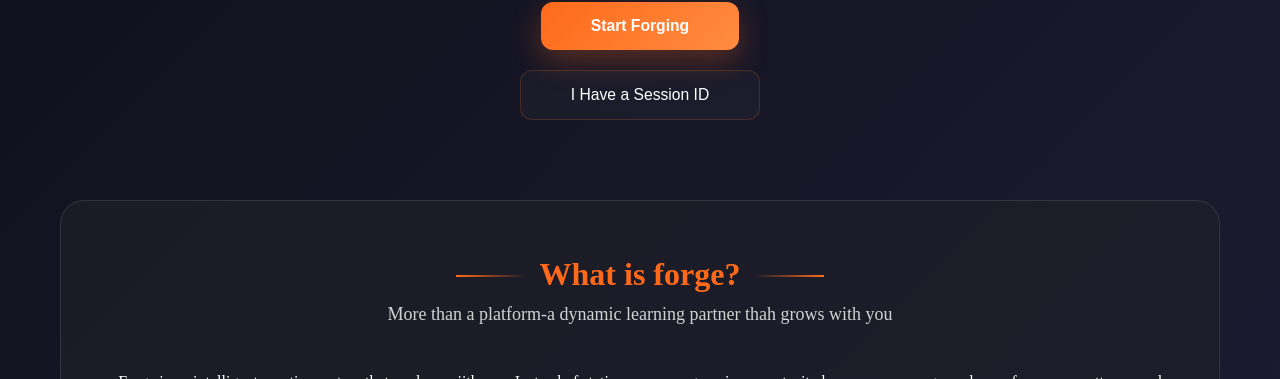
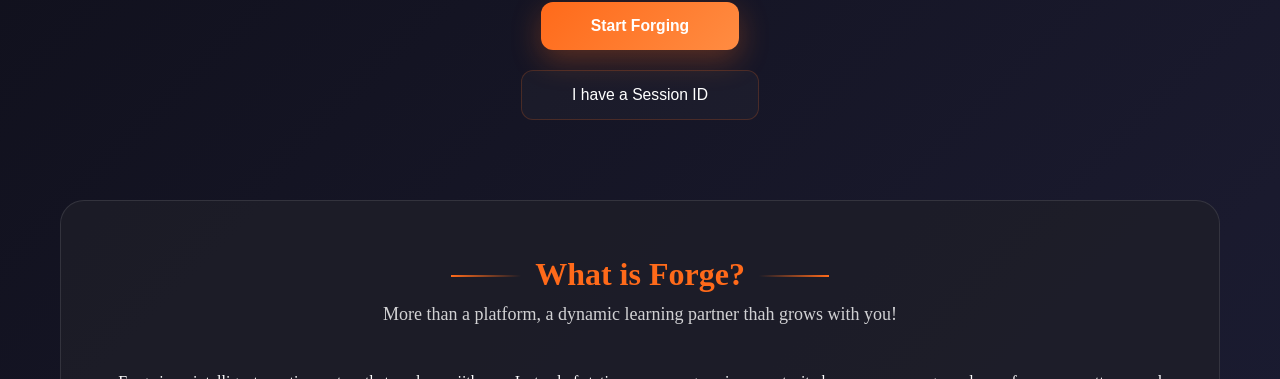
Before and after one commit to Okesh101/Forge, a React (Vite) app in the folder frontend/: page / in a window 1280 px wide. Shown: the part 346-725 px from the top of the page. Built offline with nearby package versions, Linux system fonts and the light colour scheme.

Commit message:
Make little corrections to landing page's word's spellings

```diff
--- a/frontend/src/components/LandingPage.jsx
+++ b/frontend/src/components/LandingPage.jsx
@@ -75,7 +75,7 @@ export default function LandingPage() {
             }}
             onClick={() => setShowLogin(true)}
           >
-            I Have a Session ID
+            I have a Session ID
           </motion.button>
         </div>
       </section>
@@ -83,10 +83,10 @@ export default function LandingPage() {
       <main>
         <div className="card">
           <header>
-            <h2>What is forge?</h2>
+            <h2>What is Forge?</h2>
             <p className="subtitle">
-              More than a platform-a dynamic learning partner thah grows with
-              you
+              More than a platform, a dynamic learning partner thah grows with
+              you!
             </p>
           </header>
           <p>
```
